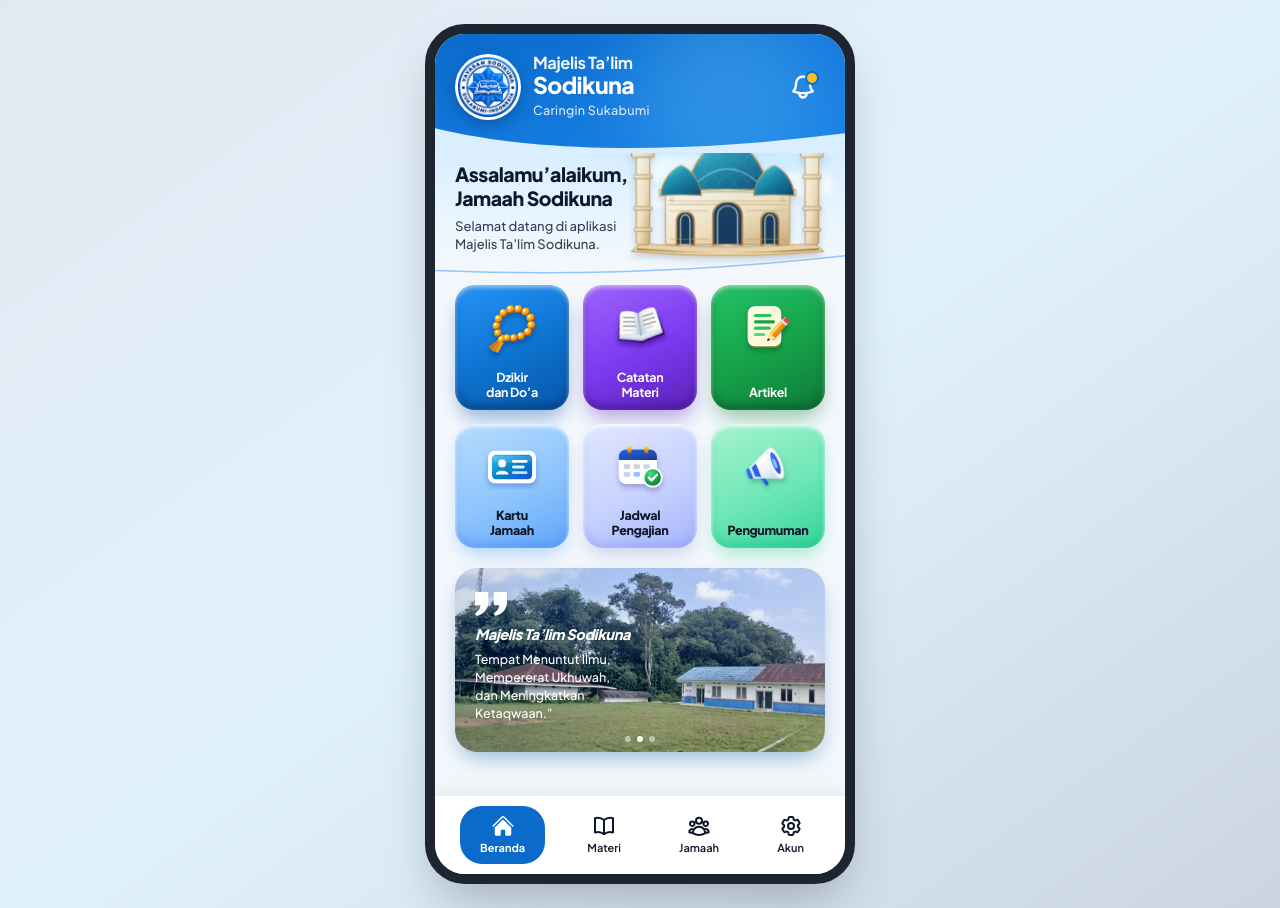
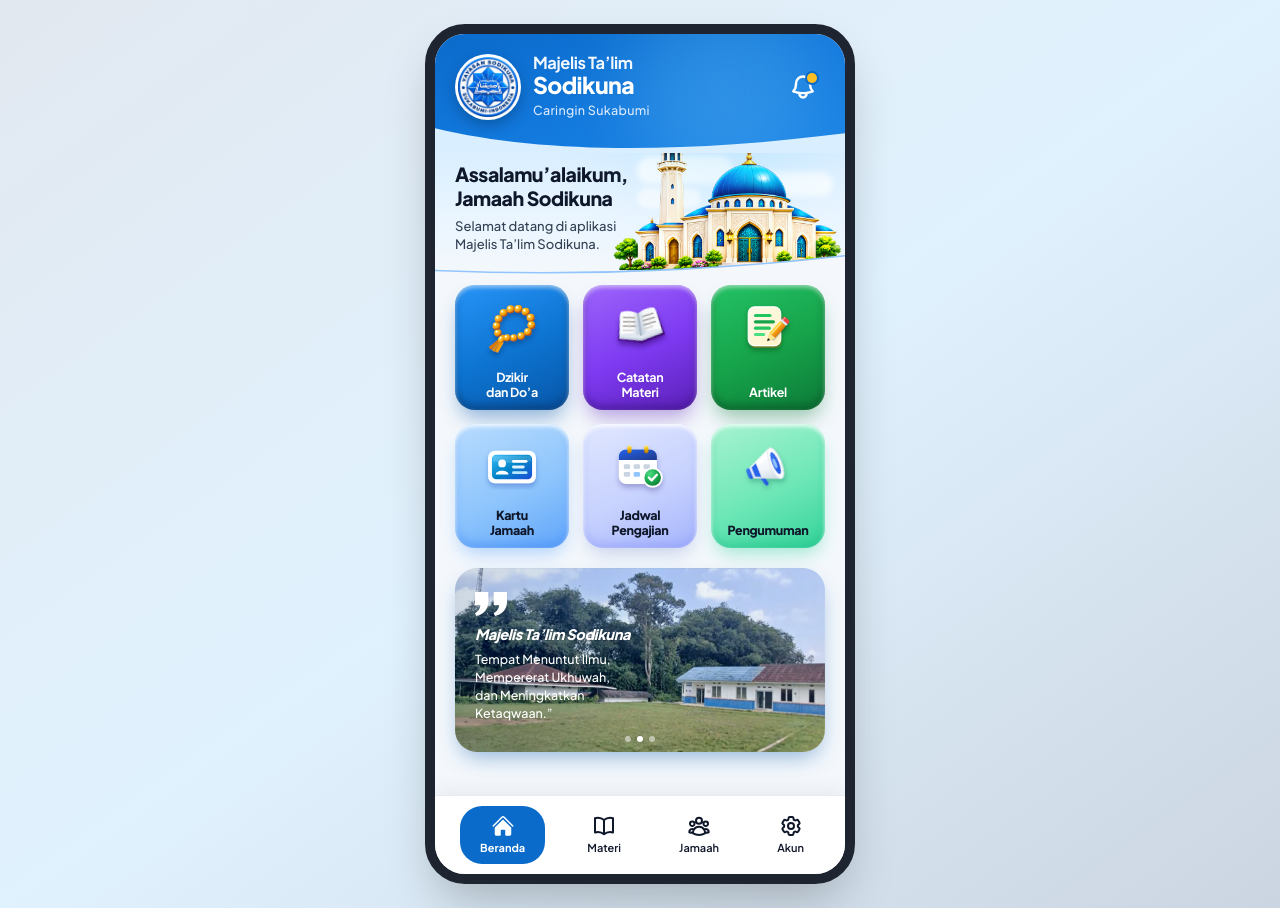
Before and after one commit to sodiku150215-commits/Mt-sodikuna, a plain HTML site: page index.html in a window 1280 px wide. Drawn offline with nearby package versions, Linux system fonts and the light colour scheme.

Commit message:
Apply realistic mosque PNG to greeting card in PR #1

```diff
--- a/index.html
+++ b/index.html
@@ -165,66 +165,9 @@
           <div class="absolute top-5 right-3 w-20 h-6 bg-white/75 rounded-full blur-[3px]"></div>
           <div class="absolute top-9 right-36 w-16 h-5 bg-white/65 rounded-full blur-[2px]"></div>
 
-          <!-- Elegant Mosque Illustration: turquoise dome, ivory facade, fine gold details -->
-          <div class="absolute right-0 bottom-0.5 w-[235px] h-[178px] pointer-events-none select-none">
-            <svg viewBox="0 0 420 300" class="w-full h-full" xmlns="http://www.w3.org/2000/svg" role="img" aria-label="Masjid elegan dengan kubah turquoise dan ornamen emas">
-              <defs>
-                <linearGradient id="eIvory" x1="0" y1="0" x2="1" y2="1"><stop stop-color="#fffdf5"/><stop offset=".55" stop-color="#f1dfbf"/><stop offset="1" stop-color="#c9aa79"/></linearGradient>
-                <linearGradient id="eTeal" x1="0" y1="0" x2=".85" y2="1"><stop stop-color="#70dce6"/><stop offset=".42" stop-color="#168da9"/><stop offset="1" stop-color="#06476d"/></linearGradient>
-                <linearGradient id="eGold" x1="0" y1="0" x2="1" y2="0"><stop stop-color="#a87932"/><stop offset=".48" stop-color="#f7df9e"/><stop offset="1" stop-color="#9e6b2b"/></linearGradient>
-                <linearGradient id="eSky" x1="0" y1="0" x2="0" y2="1"><stop stop-color="#d8f0ff"/><stop offset="1" stop-color="#f4f9ff" stop-opacity="0"/></linearGradient>
-                <filter id="eShadow" x="-30%" y="-30%" width="160%" height="170%"><feDropShadow dx="0" dy="7" stdDeviation="6" flood-color="#30506c" flood-opacity=".22"/></filter>
-                <pattern id="eDomePattern" width="26" height="24" patternUnits="userSpaceOnUse"><path d="M13 1 L24 12 L13 23 L2 12Z" fill="none" stroke="#b9e8e8" stroke-opacity=".32" stroke-width="1"/></pattern>
-              </defs>
-              <g filter="url(#eShadow)" stroke-linejoin="round">
-                <!-- Base terrace -->
-                <path d="M55 253 Q210 266 365 253 L382 267 Q211 282 38 267Z" fill="#e7d4b0" stroke="#c7a56c" stroke-width="2"/>
-                <path d="M48 263 Q210 276 373 263" fill="none" stroke="url(#eGold)" stroke-width="3"/>
-                <!-- Main body and decorative cornice -->
-                <rect x="99" y="157" width="222" height="98" rx="5" fill="url(#eIvory)" stroke="#c5a46b" stroke-width="2"/>
-                <path d="M88 157 Q210 139 332 157 L332 168 Q210 153 88 168Z" fill="#fff6e4" stroke="#c6a66f" stroke-width="2"/>
-                <path d="M103 177 H317 M103 183 H317" stroke="#d6b87d" stroke-width="2" opacity=".8"/>
-                <!-- Main dome -->
-                <path d="M139 157 C145 105 180 72 210 61 C240 72 275 105 281 157Z" fill="url(#eTeal)" stroke="url(#eGold)" stroke-width="3"/>
-                <path d="M139 157 C145 105 180 72 210 61 C240 72 275 105 281 157Z" fill="url(#eDomePattern)" opacity=".9"/>
-                <path d="M155 144 Q210 95 265 144" fill="none" stroke="#d9f4f2" stroke-width="2" opacity=".55"/>
-                <path d="M210 61 V42" stroke="url(#eGold)" stroke-width="4" stroke-linecap="round"/>
-                <path d="M210 38 C200 27 202 17 210 9 C218 17 220 27 210 38Z" fill="url(#eGold)" stroke="#b68a43" stroke-width="1"/>
-                <circle cx="210" cy="42" r="4.2" fill="#f6dc98"/>
-                <!-- Side domes -->
-                <path d="M91 166 C94 138 111 119 127 112 C143 119 160 138 163 166Z" fill="url(#eTeal)" stroke="url(#eGold)" stroke-width="2"/>
-                <path d="M257 166 C260 138 277 119 293 112 C309 119 326 138 329 166Z" fill="url(#eTeal)" stroke="url(#eGold)" stroke-width="2"/>
-                <!-- Minarets, layered shafts and balconies -->
-                <g fill="url(#eIvory)" stroke="#b9955a" stroke-width="1.7">
-                  <rect x="47" y="94" width="24" height="161" rx="5"/><rect x="349" y="94" width="24" height="161" rx="5"/>
-                  <rect x="39" y="88" width="40" height="11" rx="3"/><rect x="341" y="88" width="40" height="11" rx="3"/>
-                  <rect x="43" y="130" width="32" height="7" rx="2"/><rect x="345" y="130" width="32" height="7" rx="2"/>
-                  <rect x="43" y="187" width="32" height="6" rx="2"/><rect x="345" y="187" width="32" height="6" rx="2"/>
-                  <rect x="43" y="225" width="32" height="6" rx="2"/><rect x="345" y="225" width="32" height="6" rx="2"/>
-                </g>
-                <g fill="url(#eTeal)" stroke="url(#eGold)" stroke-width="1.6">
-                  <path d="M42 88 C45 66 57 51 59 42 C61 51 73 66 76 88Z"/><path d="M344 88 C347 66 359 51 361 42 C363 51 375 66 378 88Z"/>
-                </g>
-                <path d="M59 42 V27 M361 42 V27" stroke="url(#eGold)" stroke-width="3"/>
-                <path d="M59 24 C52 16 54 9 59 3 C64 9 66 16 59 24Z M361 24 C354 16 356 9 361 3 C366 9 368 16 361 24Z" fill="url(#eGold)"/>
-                <!-- Front portal and side arches -->
-                <g fill="#17395c" stroke="url(#eGold)" stroke-width="3">
-                  <path d="M184 255 V204 C184 169 236 169 236 204 V255Z"/>
-                  <path d="M119 255 V214 C119 189 150 189 150 214 V255Z"/>
-                  <path d="M270 255 V214 C270 189 301 189 301 214 V255Z"/>
-                </g>
-                <g fill="none" stroke="#f7e5b9" stroke-width="2" opacity=".85">
-                  <path d="M192 255 V204 C192 179 228 179 228 204 V255"/>
-                  <path d="M126 255 V214 C126 197 143 197 143 214 V255"/>
-                  <path d="M277 255 V214 C277 197 294 197 294 214 V255"/>
-                </g>
-                <!-- Gold filigree details -->
-                <g fill="none" stroke="#c39a58" stroke-width="1.2" opacity=".8">
-                  <path d="M107 194 H176 M244 194 H313 M107 245 H176 M244 245 H313"/>
-                  <circle cx="111" cy="174" r="3"/><circle cx="309" cy="174" r="3"/>
-                </g>
-              </g>
-            </svg>
+          <!-- Photorealistic mosque PNG in greeting card -->
+          <div class="absolute right-0 bottom-0.5 w-[235px] h-[178px] pointer-events-none select-none z-0">
+            <img src="./1795608279274.png" alt="Masjid elegan" class="w-full h-full object-contain object-bottom" loading="eager" />
           </div>
 
           <!-- Curved Horizon Line -->
```
